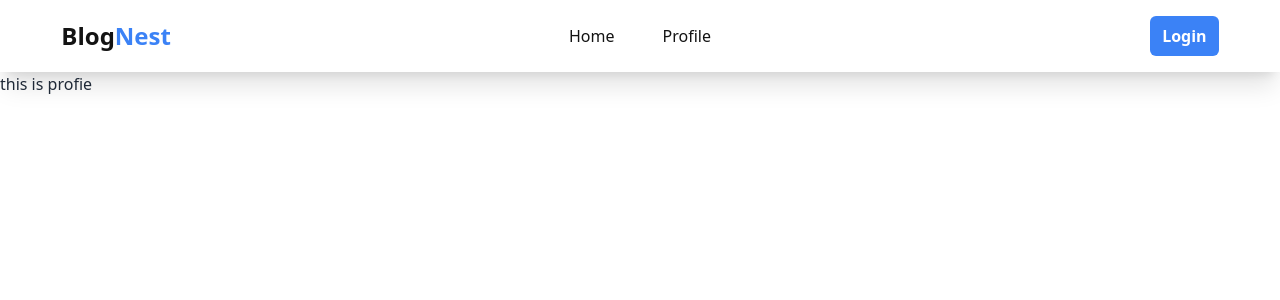
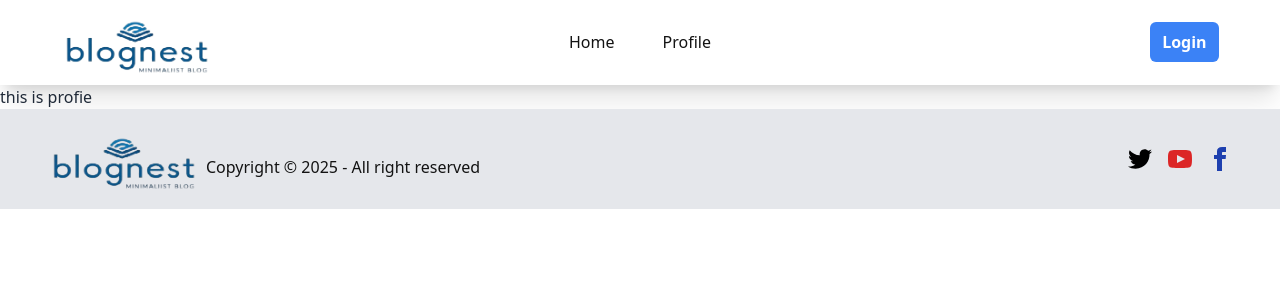
Before and after one commit to sumonDev9/Blog-website-next.js, a Next.js app: page /profile in a window 1280 px wide. Shown: the top 300 px of the page. Built offline with nearby package versions, Linux system fonts and the light colour scheme; no server answers.

Commit message:
Added footer with social media icons and copyright information

```diff
--- a/src/app/layout.js
+++ b/src/app/layout.js
@@ -1,6 +1,7 @@
 import { Geist, Geist_Mono } from "next/font/google";
 import "./globals.css";
 import Navbar from "@/components/Navbar";
+import Footer from "@/components/Footer";
 
 const geistSans = Geist({
   variable: "--font-geist-sans",
@@ -25,6 +26,7 @@
       >
         <Navbar></Navbar>
         {children}
+        <Footer></Footer>
       </body>
     </html>
   );
--- a/src/app/page.js
+++ b/src/app/page.js
@@ -1,3 +1,4 @@
+
 
 
 export default async function Home() {
@@ -5,8 +6,35 @@
   const posts = await data.json()
   console.log(posts)
   return (
+
 <>
-<p className="text-3xl text-red-600">this is home page{posts.length}</p>
+<div className="w-11/12 mx-auto py-14 grid grid-cols-1 md:grid-cols-2 lg:grid-cols-3 gap-4">
+  {
+    posts.map(post => (
+      <div key={post.id} className="card bg-base-100 shadow-xl border border-gray-200 hover:shadow-2xl transition-shadow duration-300">
+  <div className="card-body space-y-4 p-6">
+    {/* Post Title */}
+    <h2 className="card-title text-xl font-bold text-gray-800">
+      {post.title}
+    </h2>
+
+    {/* Post Body with Sliced Content */}
+    <p className="text-gray-600">
+      {post.body.slice(0, 70)}...
+    </p>
+
+    {/* View Details Button */}
+    <div className="card-actions justify-start">
+      <button className="px-4 py-2 font-semibold rounded-md bg-blue-500 hover:bg-blue-600 text-white transition-all duration-300">
+        View Details
+      </button>
+    </div>
+  </div>
+</div>
+
+    ))
+  }
+</div>
 </>
 
 
--- /dev/null
+++ b/src/components/Footer.jsx
@@ -0,0 +1,50 @@
+import Image from 'next/image';
+import React from 'react';
+
+const Footer = () => {
+    return (
+        <footer className="footer bg-gray-200 text-secondary items-center px-12 py-4">
+        <aside className="grid-flow-col items-center">
+            <Image src="/blogFo.png" width={150} height={100} alt='blog'/>
+          <p className='text-secondary mt-4 text-base'>Copyright © {new Date().getFullYear()} - All right reserved</p>
+        </aside>
+        <nav className="grid-flow-col gap-4 md:place-self-center md:justify-self-end">
+          <a>
+            <svg
+              xmlns="http://www.w3.org/2000/svg"
+              width="24"
+              height="24"
+              viewBox="0 0 24 24"
+              className="fill-current text-black">
+              <path
+                d="M24 4.557c-.883.392-1.832.656-2.828.775 1.017-.609 1.798-1.574 2.165-2.724-.951.564-2.005.974-3.127 1.195-.897-.957-2.178-1.555-3.594-1.555-3.179 0-5.515 2.966-4.797 6.045-4.091-.205-7.719-2.165-10.148-5.144-1.29 2.213-.669 5.108 1.523 6.574-.806-.026-1.566-.247-2.229-.616-.054 2.281 1.581 4.415 3.949 4.89-.693.188-1.452.232-2.224.084.626 1.956 2.444 3.379 4.6 3.419-2.07 1.623-4.678 2.348-7.29 2.04 2.179 1.397 4.768 2.212 7.548 2.212 9.142 0 14.307-7.721 13.995-14.646.962-.695 1.797-1.562 2.457-2.549z"></path>
+            </svg>
+          </a>
+          <a>
+            <svg
+              xmlns="http://www.w3.org/2000/svg"
+              width="24"
+              height="24"
+              viewBox="0 0 24 24"
+              className="fill-current text-red-600">
+              <path
+                d="M19.615 3.184c-3.604-.246-11.631-.245-15.23 0-3.897.266-4.356 2.62-4.385 8.816.029 6.185.484 8.549 4.385 8.816 3.6.245 11.626.246 15.23 0 3.897-.266 4.356-2.62 4.385-8.816-.029-6.185-.484-8.549-4.385-8.816zm-10.615 12.816v-8l8 3.993-8 4.007z"></path>
+            </svg>
+          </a>
+          <a>
+            <svg
+              xmlns="http://www.w3.org/2000/svg"
+              width="24"
+              height="24"
+              viewBox="0 0 24 24"
+              className="fill-current text-blue-800">
+              <path
+                d="M9 8h-3v4h3v12h5v-12h3.642l.358-4h-4v-1.667c0-.955.192-1.333 1.115-1.333h2.885v-5h-3.808c-3.596 0-5.192 1.583-5.192 4.615v3.385z"></path>
+            </svg>
+          </a>
+        </nav>
+      </footer>
+    );
+};
+
+export default Footer;
--- a/src/components/Navbar.jsx
+++ b/src/components/Navbar.jsx
@@ -1,4 +1,5 @@
 import { getKindeServerSession } from '@kinde-oss/kinde-auth-nextjs/server';
+import Image from 'next/image';
 import Link from 'next/link';
 
 import React from 'react';
@@ -38,7 +39,7 @@
               {menuNav}
             </ul>
           </div>
-          <a className=" text-2xl text-secondary font-bold">Blog<span className='text-blue-500'>Nest</span></a>
+        <Image src="/blog.png" width={150} height={100} alt='blog'/>
         </div>
         <div className="navbar-center hidden lg:flex">
           <ul className="menu navliks menu-horizontal px-1 gap-4">
```
Also changed, not shown: public/blog.png (added), public/blogFo.png (added).
